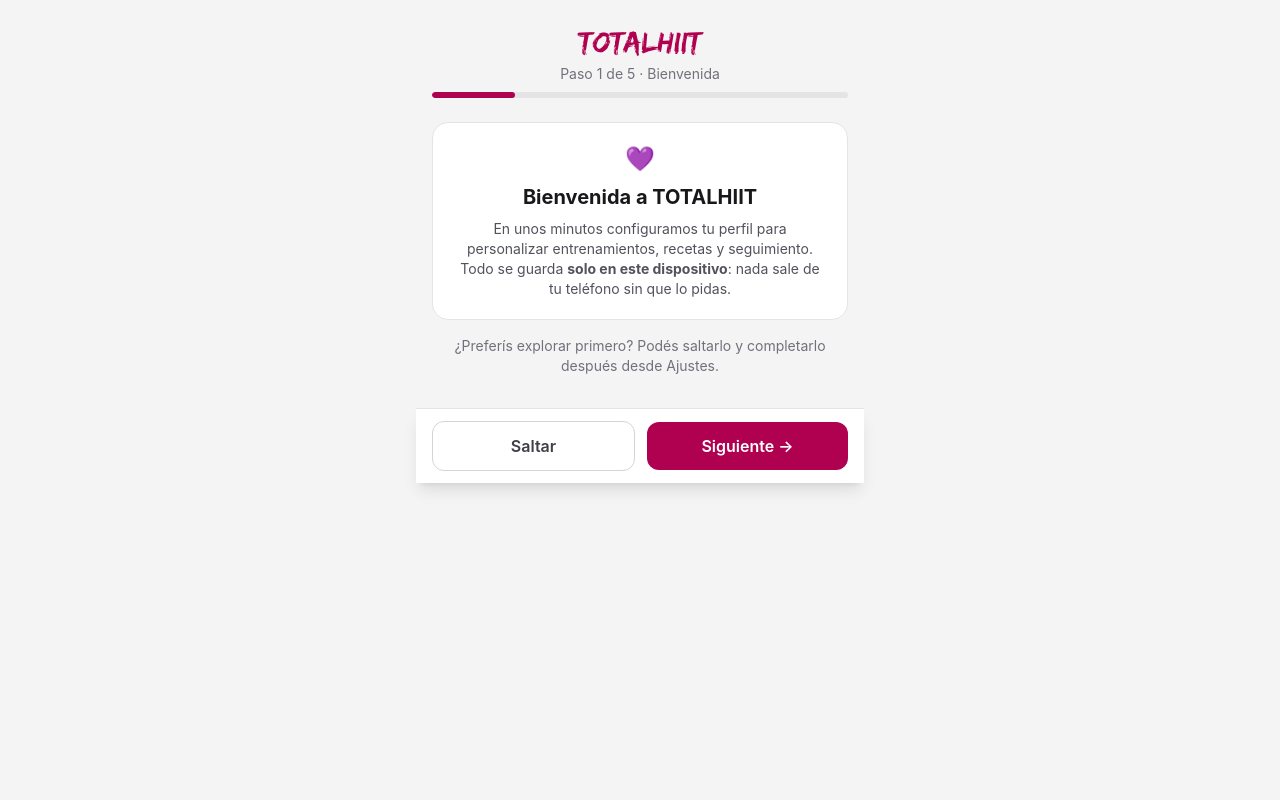
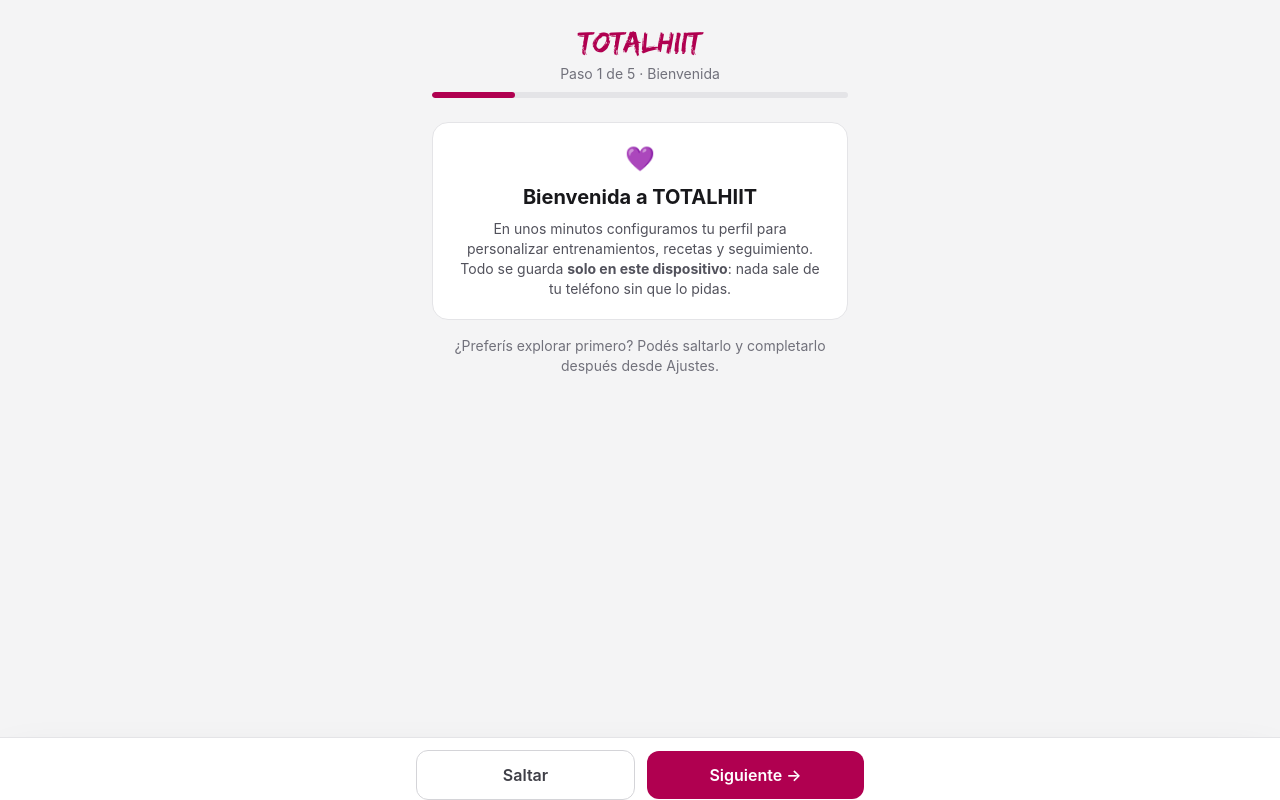
Before and after one commit to ebolivar1000/TotalhiitApp, a React (Vite) app: page /onboarding in a window 1280 px wide. Built offline with nearby package versions, Linux system fonts and the light colour scheme.

Commit message:
fix: navegacion oculta en onboarding y barra fija fixed z-50 para botones de paso

```diff
--- a/src/componentes/Navegacion.tsx
+++ b/src/componentes/Navegacion.tsx
@@ -1,4 +1,4 @@
-import { NavLink } from 'react-router';
+import { NavLink, useLocation } from 'react-router';
 
 const items = [
   { to: '/', etiqueta: 'Inicio', icono: '🏠' },
@@ -9,6 +9,13 @@ const items = [
 ];
 
 export default function Navegacion() {
+  const location = useLocation();
+
+  // En la pantalla de onboarding la navegación inferior NUNCA se muestra
+  if (location.pathname.startsWith('/onboarding')) {
+    return null;
+  }
+
   return (
     <nav className="safe-area-inferior fixed inset-x-0 bottom-0 z-10 border-t border-zinc-200 bg-white/95 backdrop-blur">
       <div className="mx-auto flex max-w-2xl items-stretch justify-around">
--- a/src/paginas/Onboarding.tsx
+++ b/src/paginas/Onboarding.tsx
@@ -132,7 +132,7 @@ export default function Onboarding() {
   });
 
   return (
-    <main className="safe-area-inferior mx-auto max-w-md px-4 pb-24 pt-6">
+    <main className="safe-area-inferior mx-auto max-w-md px-4 pb-40 pt-6">
       <div className="mb-2 text-center">
         <p className="font-marca text-3xl text-marca-magenta">TOTALHIIT</p>
         <p className="mt-1 text-sm text-zinc-500">
@@ -232,8 +232,9 @@ export default function Onboarding() {
         </div>
       )}
 
-      {/* Barra de navegación de pasos sticky (fija en la parte inferior para que SIEMPRE sea visible) */}
-      <div className="sticky bottom-0 z-20 mt-8 -mx-4 border-t border-zinc-200 bg-white/95 px-4 py-3 backdrop-blur shadow-lg">
+      {/* Barra de navegación de pasos fija permanentemente en la parte inferior */}
+      <div className="safe-area-inferior fixed inset-x-0 bottom-0 z-50 border-t border-zinc-200 bg-white/95 px-4 py-3 shadow-2xl backdrop-blur">
+        <div className="mx-auto max-w-md">
           {errorValidacion && (
             <div className="mb-2 rounded-xl border border-red-200 bg-red-50 p-2.5 text-center text-xs font-semibold text-red-700">
               ⚠️ {errorValidacion}
@@ -268,6 +269,7 @@ export default function Onboarding() {
             )}
           </div>
         </div>
+      </div>
     </main>
   );
 }
```
Lines whose indentation alone changed are shown as unchanged.
